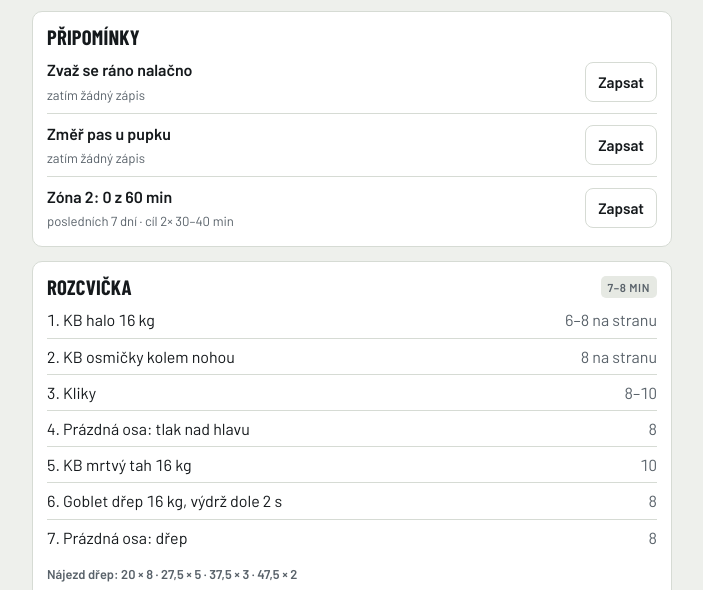
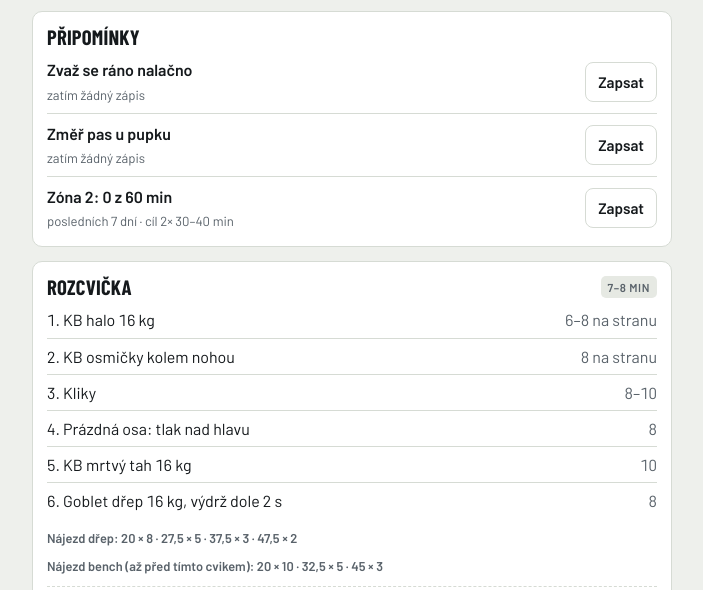
Before and after one commit to RiHa-84/garazovy-denik, a plain HTML site: page index.html in a window 1280 px wide. Shown: the part 210-800 px from the top of the page, without its empty margins (288-991 px from the left). Drawn offline with nearby package versions, Linux system fonts and the light colour scheme.

Commit message:
Rozcvička A: odstraněn duplicitní dřep s prázdnou osou
Co-Authored-By: Claude Opus 5.5 <noreply@anthropic.com>
Claude-Session: https://claude.ai/code/session_011oEFfWaFZsXK9RoSezm3LJ

```diff
--- a/index.html
+++ b/index.html
@@ -382,7 +382,7 @@ function reviewCard(){
 
 /* ---------- Rozcvička ---------- */
 const WARM = {
-  A:[['KB halo 16 kg','6–8 na stranu'],['KB osmičky kolem nohou','8 na stranu'],['Kliky','8–10'],['Prázdná osa: tlak nad hlavu','8'],['KB mrtvý tah 16 kg','10'],['Goblet dřep 16 kg, výdrž dole 2 s','8'],['Prázdná osa: dřep','8']],
+  A:[['KB halo 16 kg','6–8 na stranu'],['KB osmičky kolem nohou','8 na stranu'],['Kliky','8–10'],['Prázdná osa: tlak nad hlavu','8'],['KB mrtvý tah 16 kg','10'],['Goblet dřep 16 kg, výdrž dole 2 s','8']],
   B:[['KB halo 16 kg','6–8 na stranu'],['KB osmičky kolem nohou','8 na stranu'],['Zadní ramena vleže bez zátěže','10'],['Prázdná osa: tlak nad hlavu','8'],['Goblet dřep 16 kg, výdrž dole 2 s','8'],['KB mrtvý tah 16 kg','10'],['Prázdná osa: good morning','8']]
 };
 function rampSets(w, plan){
```
